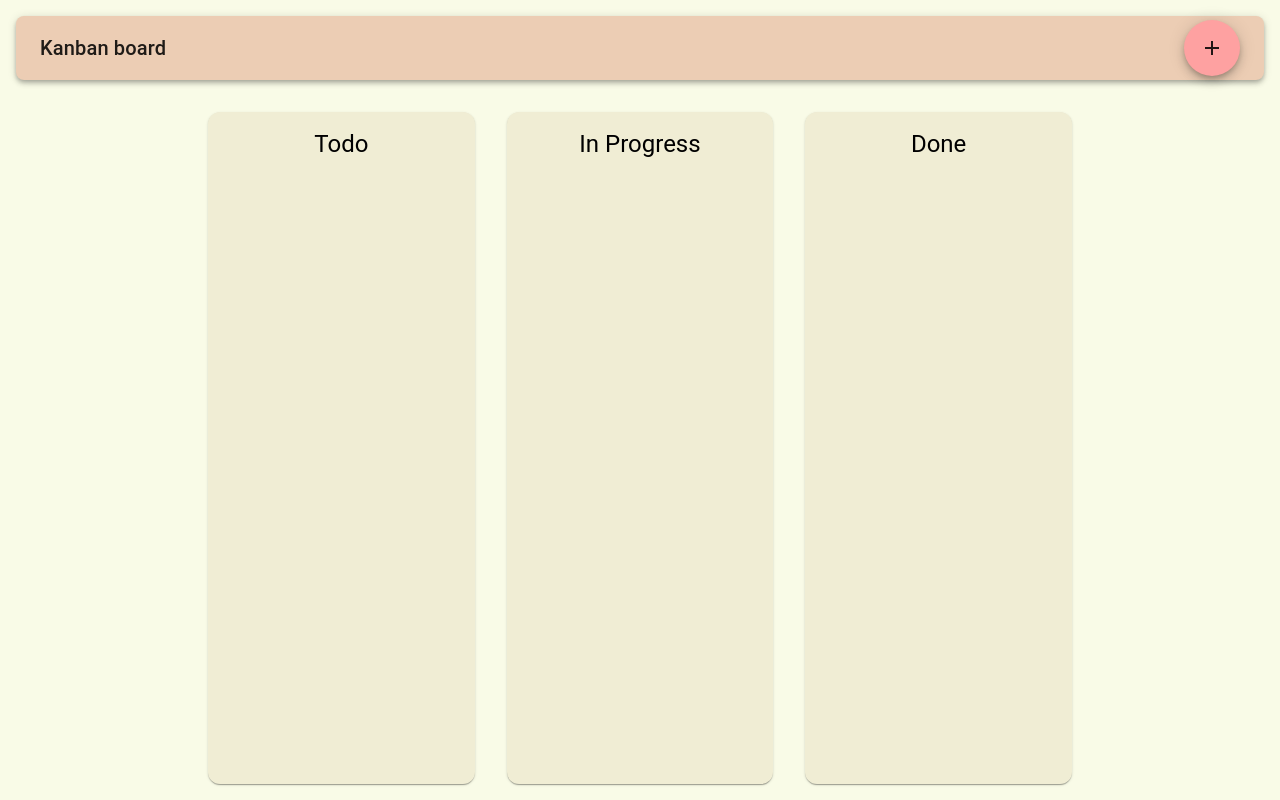
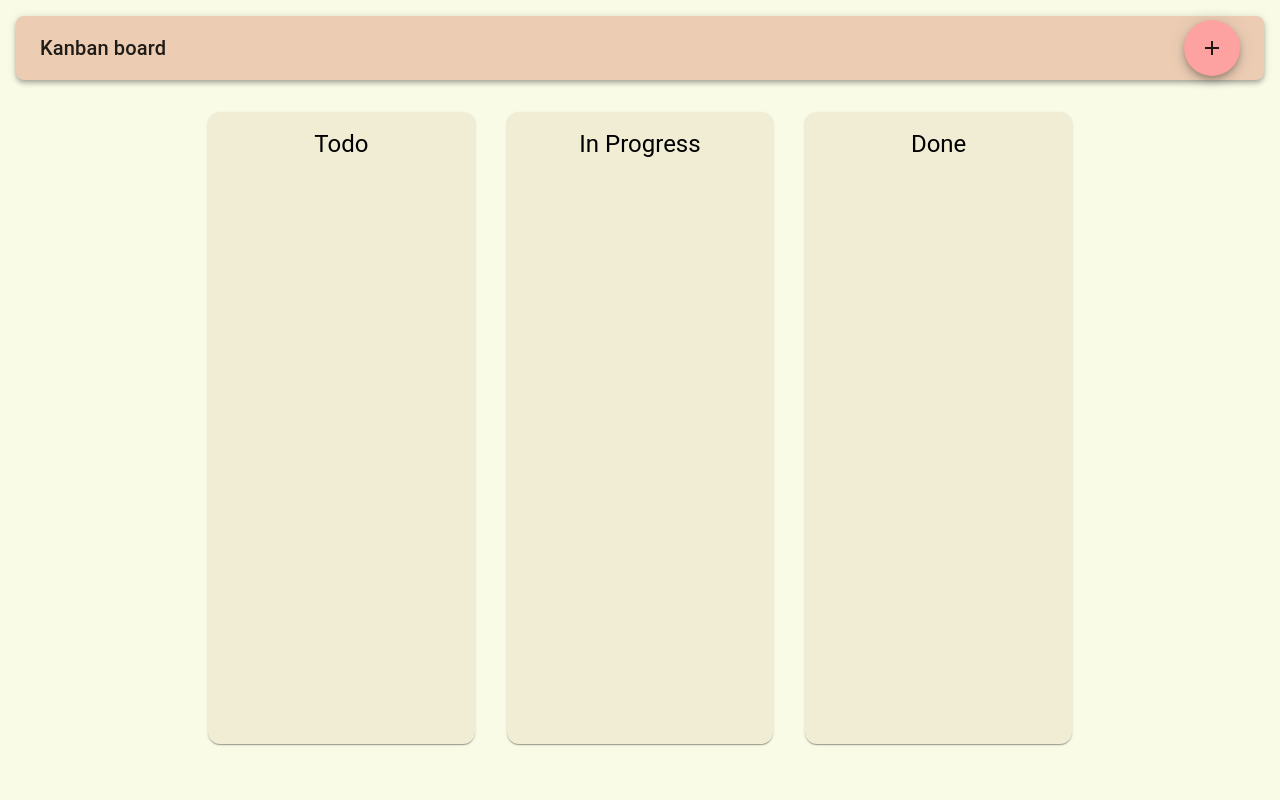
Before and after one commit to talehto/react-tests, a React (Vite) app in the folder agile-sprint-view2/: page / in a window 1280 px wide. Built offline with nearby package versions, Linux system fonts and the light colour scheme.

Commit message:
Color changes to the Accordion

```diff
--- a/agile-sprint-view2/src/App.tsx
+++ b/agile-sprint-view2/src/App.tsx
@@ -21,6 +21,7 @@ const App: React.FC = () => {
   const handleCloseStoryButtonClick = () => {
     setStories([...stories, storyTitle]);
     setOpenAddStoryDialog(false);
+    setStoryTitle('');
   };
 
   const handleCancelStoryButtonClick = () => {
@@ -44,18 +45,9 @@ const App: React.FC = () => {
       <Box sx={{ display: 'flex', flexDirection: 'column', flexGrow: 1, width: "100vw", height: "100vh", bgcolor: 'background.default' }}>
       <CustomAppBar title="Kanban board" sx={{ mt: 2, mx: 2, width: "calc(100% - 32px)" }} onButtonClick={handleAddStoryButtonClick} />
       {/* See doc for a "margin: auto" in below Grig component. https://dev.to/ritikaagrawal08/all-about-margin-auto-in-css-centering-and-more-2b2g */}
-      {stories.map((story, index) => (
-          <Accordion>
-          <AccordionSummary
-            expandIcon={<ExpandMoreIcon />}
-            aria-controls="panel1-content"
-            id={`story-${index}`}
-          >
-            <Typography component="span">{story}</Typography>
-          </AccordionSummary>
-        </Accordion>
-        ))}
-        <Grid container sx={{ width: "70vw", height: "100vh", flexGrow: 1, margin: 'auto'}}>
+        {/* <Grid container sx={{ width: "70vw", height: "100vh", flexGrow: 1, margin: 'auto'}}> */}
+        <Box sx={{ position: 'relative', flexGrow: 1, width: "70vw", height: "100vh", margin: 'auto' }}>
+          <Grid container sx={{ width: "70vw", height: "85vh", flexGrow: 1, margin: 'auto', zIndex: 1 }}>
           {columns.map((column, index) => (
               <BackgroundColumn
                 key={index}
@@ -66,6 +58,20 @@ const App: React.FC = () => {
               />
             ))}
           </Grid>
+          <Box sx={{ position: 'absolute', top: 0, left: 0, width: '100%', zIndex: 2, mt: 10 }}>
+            {stories.map((story, index) => (
+              <Accordion sx={{ mt: 2, borderRadius: 2, bgcolor: 'primary.main' }} key={index}>
+              <AccordionSummary
+                expandIcon={<ExpandMoreIcon />}
+                aria-controls="panel1-content"
+                id={`story-${index}`}
+              >
+                <Typography component="span">{story}</Typography>
+              </AccordionSummary>
+            </Accordion>
+            ))}
+          </Box>
+        </Box>
       </Box>
       <StoryDialog
         openAddStoryDialog={openAddStoryDialog}
```
Lines whose indentation alone changed are shown as unchanged.
